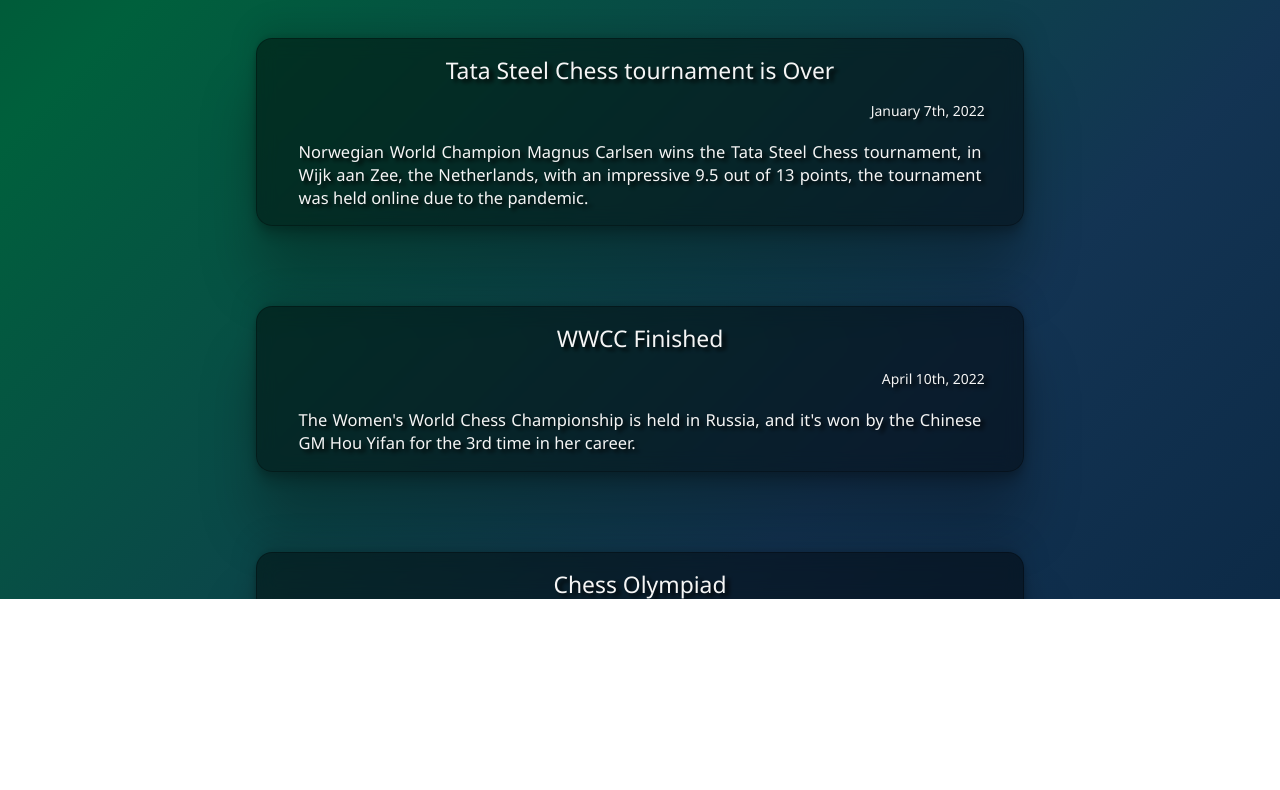
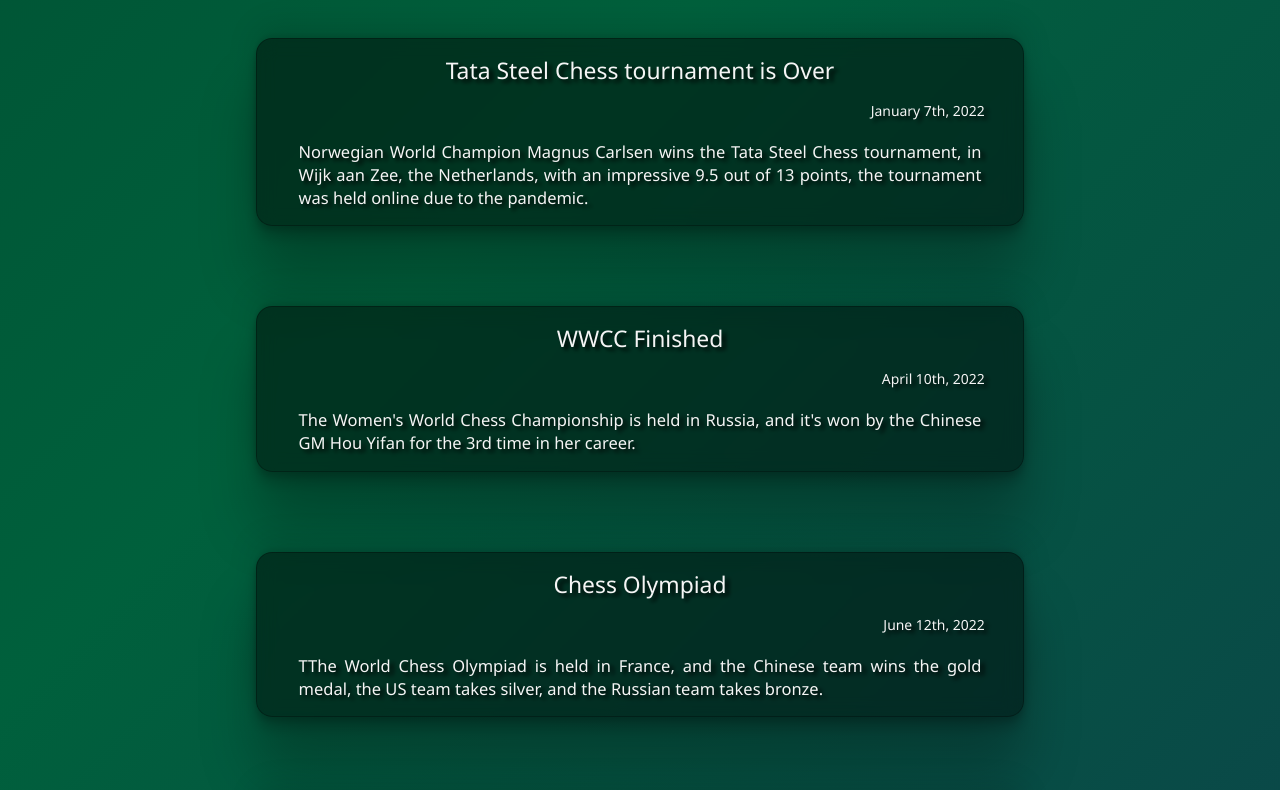
Before and after one commit to PetLord/Chess-Web, a plain HTML site: page HTMLs/news.html in a window 1280 px wide. Shown: the part 201-991 px from the top of the page. Before the commit the page ends 800 px from the top, so only its background shows below. Drawn offline with Linux system fonts and the light colour scheme.

Commit message:
Gradientbodyfix

```diff
--- a/CSSs/body.css
+++ b/CSSs/body.css
@@ -2,7 +2,7 @@
     background: linear-gradient(-45deg, rgb(5, 31, 57),   rgb(19, 52, 83), rgb(0, 96, 60),rgb(0, 59, 37));
 	background-size: 170% 170%;
 	animation: gradient 7s ease-in-out infinite;
-	height: 100vh;
+	overflow-y: hidden;
 }
 @keyframes gradient {
 	0% {
```
